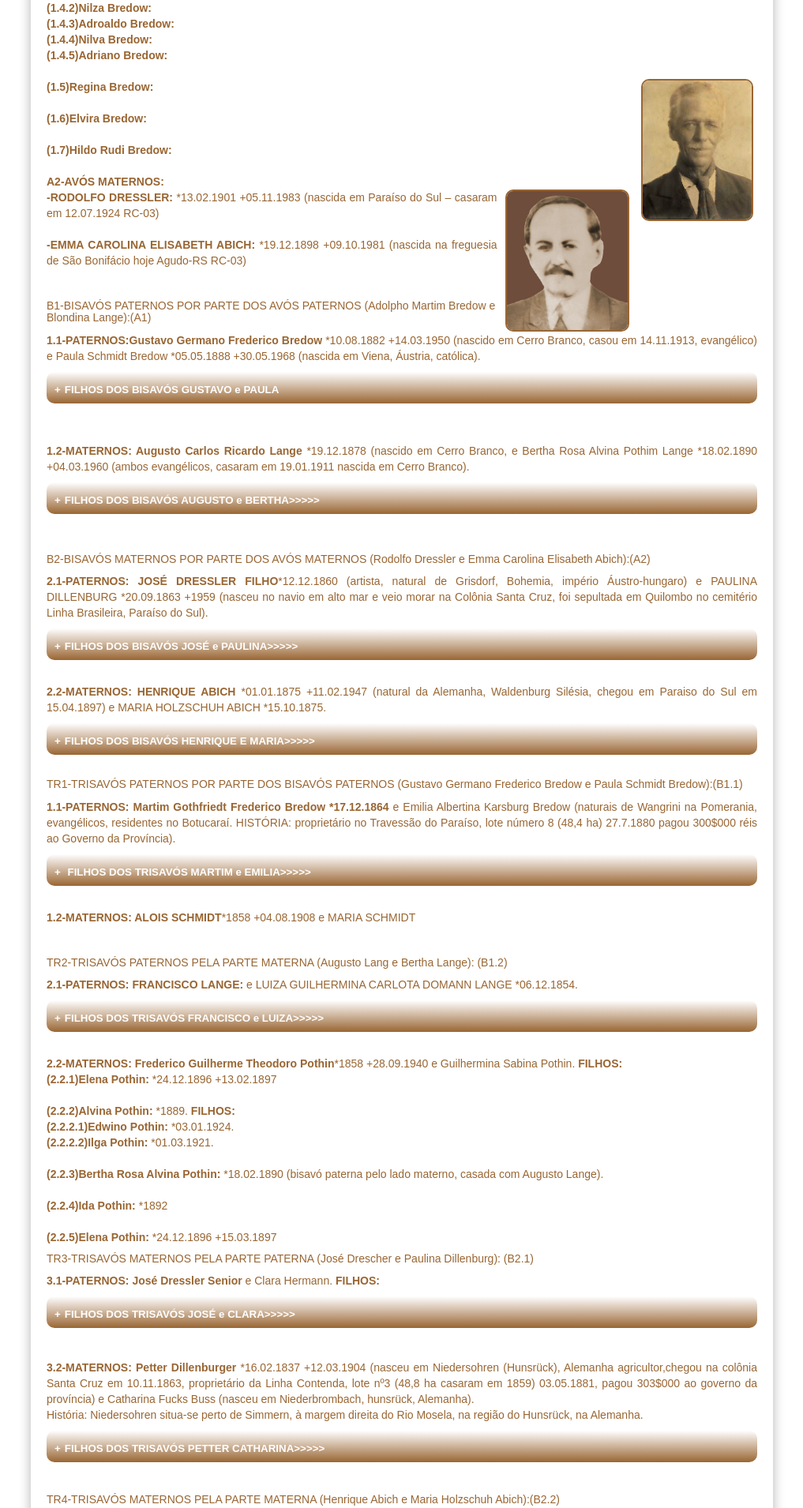
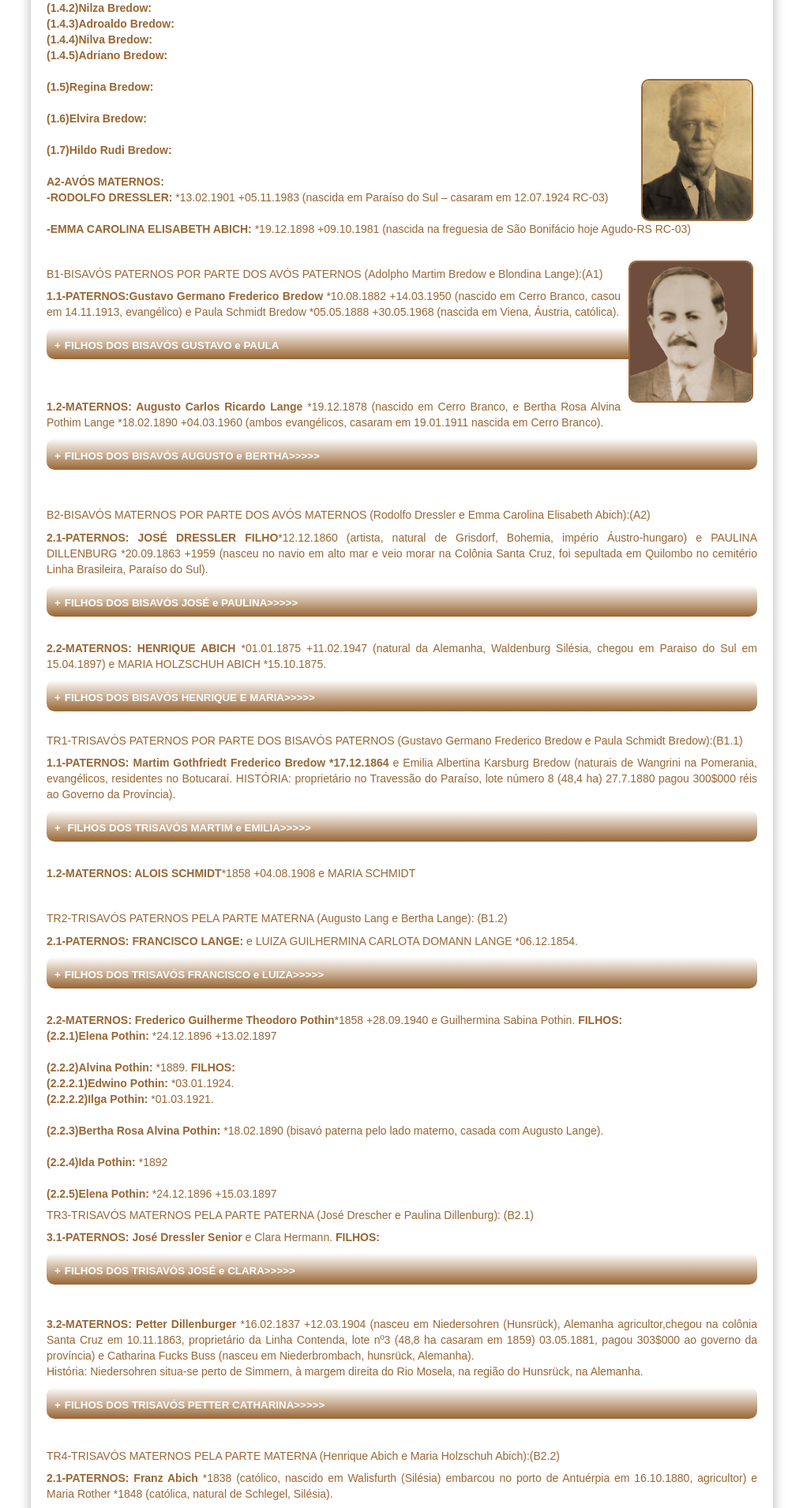
Before and after one commit to claudiovargas1955/claudiovargas1955.github.io, a Jekyll site: the page built from _pages/arvore-genealogica-de-roselia-renita-bredow.html, in a window 1280 px wide. Shown: the part 1662-3572 px from the top of the page at 79% size, without its empty margins (131-1148 px from the left). Built offline with Jekyll 4.4.1, drawn with Linux system fonts in a browser that asks for light colours; some web fonts are replaced.

Commit message:
Update arvore-genealogica-de-roselia-renita-bredow.html

```diff
--- a/_pages/arvore-genealogica-de-roselia-renita-bredow.html
+++ b/_pages/arvore-genealogica-de-roselia-renita-bredow.html
@@ -126,10 +126,10 @@ Fonseca de Oliveira 17.07.1899 +14.05.1924 avós maternos: Silvestre Rodrigues *
 
 
 <b>A2-AVÓS MATERNOS:</b><br>
-<img class="dir1" style="float:right"; src="/images/bisavo.jpg"; height="180px"; title="bisavô Gustavo Germano Frederico Bredow";/>
+
 <b>-RODOLFO DRESSLER:</b> *13.02.1901 +05.11.1983 (nascida em Paraíso do Sul – casaram em 12.07.1924 RC-03)<br/><br/>
 <b>-EMMA CAROLINA ELISABETH ABICH:</b> *19.12.1898 +09.10.1981 (nascida na freguesia de São Bonifácio hoje Agudo-RS RC-03)</p> <br>
-
+<img class="dir1" style="float:right"; src="/images/bisavo.jpg"; height="180px"; title="bisavô Gustavo Germano Frederico Bredow";/>
 
   <h5>B1-BISAVÓS PATERNOS POR PARTE DOS AVÓS PATERNOS (Adolpho Martim Bredow e Blondina Lange):(A1)</h5>
 <p><b>1.1-PATERNOS:Gustavo Germano Frederico Bredow</b> *10.08.1882 +14.03.1950 (nascido em Cerro Branco, casou em 14.11.1913,
```
